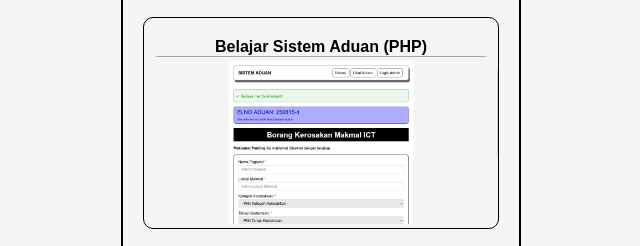
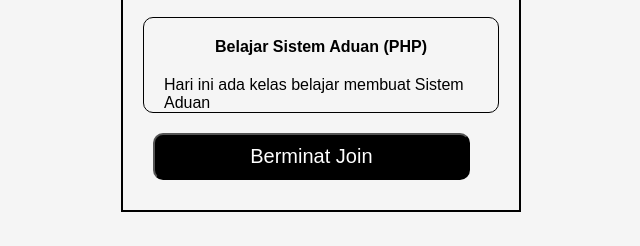
Before and after one commit to SahirRadzi/html-css-marquee, a plain HTML site: page index.html in a window 1280 px wide. Shown: the part 1360-1606 px from the top of the page, without its empty margins (319-959 px from the left). After the commit the page ends 1572 px from the top, so only its background shows below. Drawn offline with Linux system fonts and the light colour scheme.

Commit message:
add para

```diff
--- a/index.html
+++ b/index.html
@@ -128,7 +128,9 @@
       <div class="box">
         <p style="text-align: center"><b>Belajar Sistem Aduan (PHP)</b></p>
 
-        <img src="/img/ui-1.jpg" alt="" />
+        <p>Hari ini ada kelas belajar membuat Sistem Aduan</p>
+
+        <!-- <img src="/img/ui-1.jpg" alt="" /> -->
       </div>
 
       <button type="submit" onclick="website()">Berminat Join</button>
```
